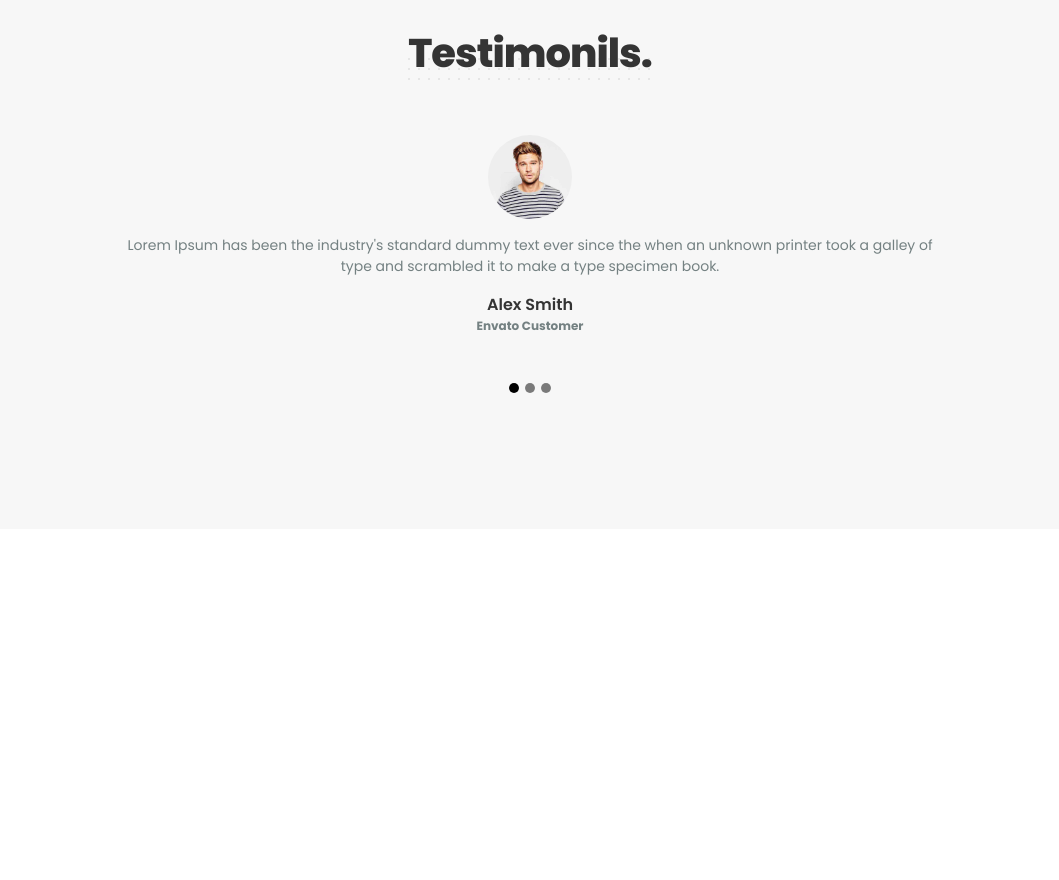
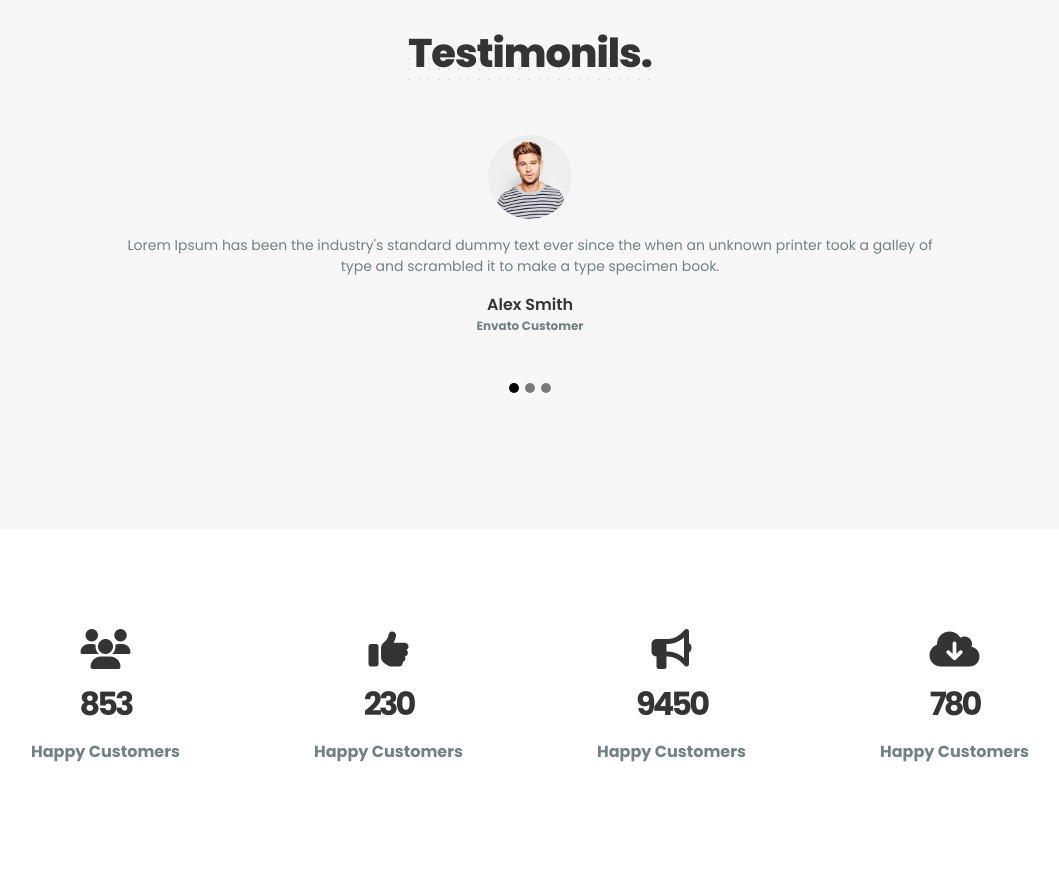
Before and after one commit to Ahmed2004Dev/Daniels, a plain HTML site: page index.html in a window 1280 px wide. Shown: the part 4572-5452 px from the top of the page, without its empty margins (110-1169 px from the left). Before the commit the page ends 5101 px from the top, so only its background shows below. Drawn offline with nearby package versions, Linux system fonts and the light colour scheme.

Commit message:
Data-w Section

```diff
--- a/css/style.css
+++ b/css/style.css
@@ -354,3 +354,10 @@ ul {
 }
 
 /* ******** e-clients ******** */
+
+/* ********* s-Data-w ******** */
+.item-data-w h3 {
+    letter-spacing: -3px;
+}
+
+/* ********* e-Data-w ******** */
--- a/index.html
+++ b/index.html
@@ -633,6 +633,35 @@
     </section>
     <!-- ******** e-Clients ******** -->
 
+    <!-- ********* s-Data-w ******** -->
+    <section id="data-w" class="data-w inner">
+        <div class="container">
+            <div class="row g-3 flex-row">
+                <div class="item-data-w col-md-6 col-lg-3 d-flex flex-column align-items-center">
+                    <i class="fa-solid fa-users mb-3 m-color fs-1"></i>
+                    <h3 class="mb-3 m-color fw-bold fs-2">853</h3>
+                    <p class="text-capitalize des-color fw-bold fs-6">Happy Customers</p>
+                </div>
+                <div class="item-data-w col-md-6 col-lg-3 d-flex flex-column align-items-center">
+                    <i class="fa-solid fa-thumbs-up mb-3 m-color fs-1"></i>
+                    <h3 class="mb-3 m-color fw-bold fs-2">230</h3>
+                    <p class="text-capitalize des-color fw-bold fs-6">Happy Customers</p>
+                </div>
+                <div class="item-data-w col-md-6 col-lg-3 d-flex flex-column align-items-center">
+                    <i class="fa-solid fa-bullhorn mb-3 m-color fs-1"></i>
+                    <h3 class="mb-3 m-color fw-bold fs-2">9450</h3>
+                    <p class="text-capitalize des-color fw-bold fs-6">Happy Customers</p>
+                </div>
+                <div class="item-data-w col-md-6 col-lg-3 d-flex flex-column align-items-center">
+                    <i class="fa-solid fa-cloud-arrow-down mb-3 m-color fs-1"></i>
+                    <h3 class="mb-3 m-color fw-bold fs-2">780</h3>
+                    <p class="text-capitalize des-color fw-bold fs-6">Happy Customers</p>
+                </div>
+            </div>
+        </div>
+    </section>
+    <!-- ********* e-Data-w ******** -->
+
 
 
 
```
